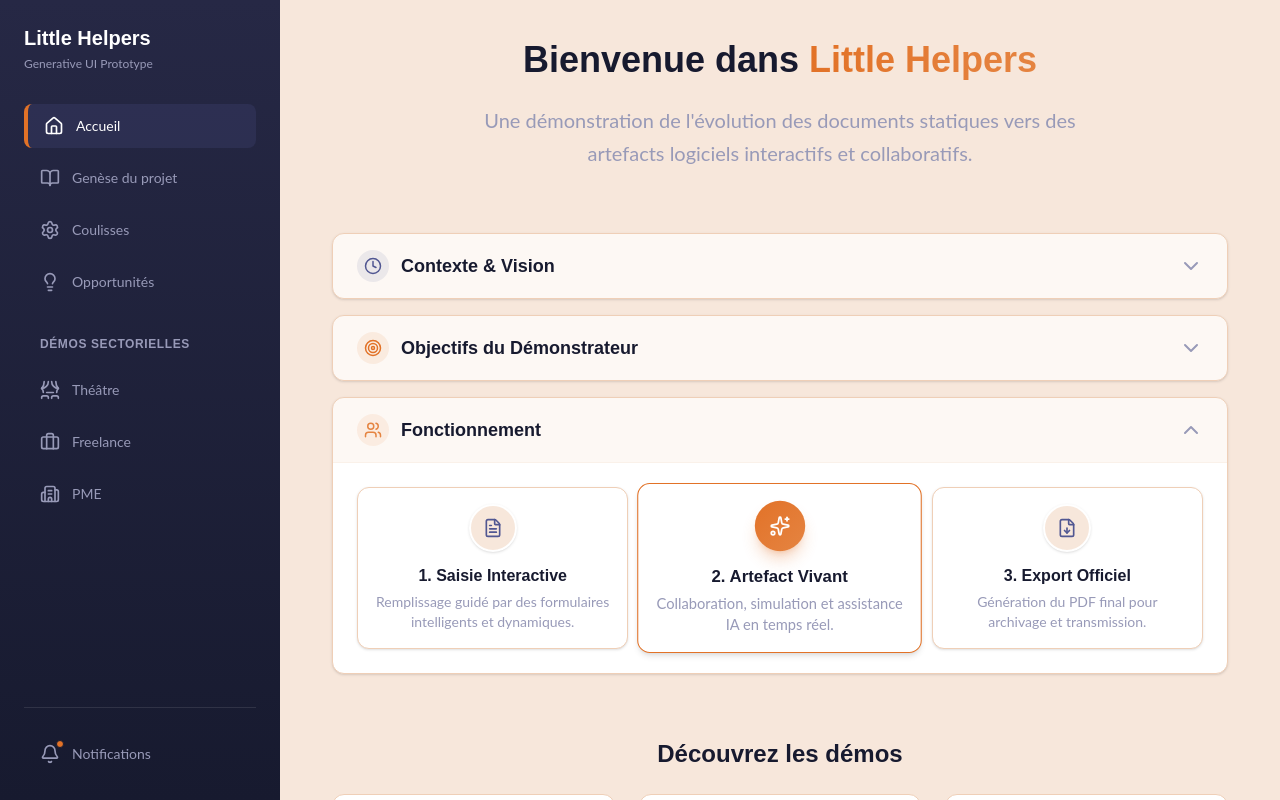
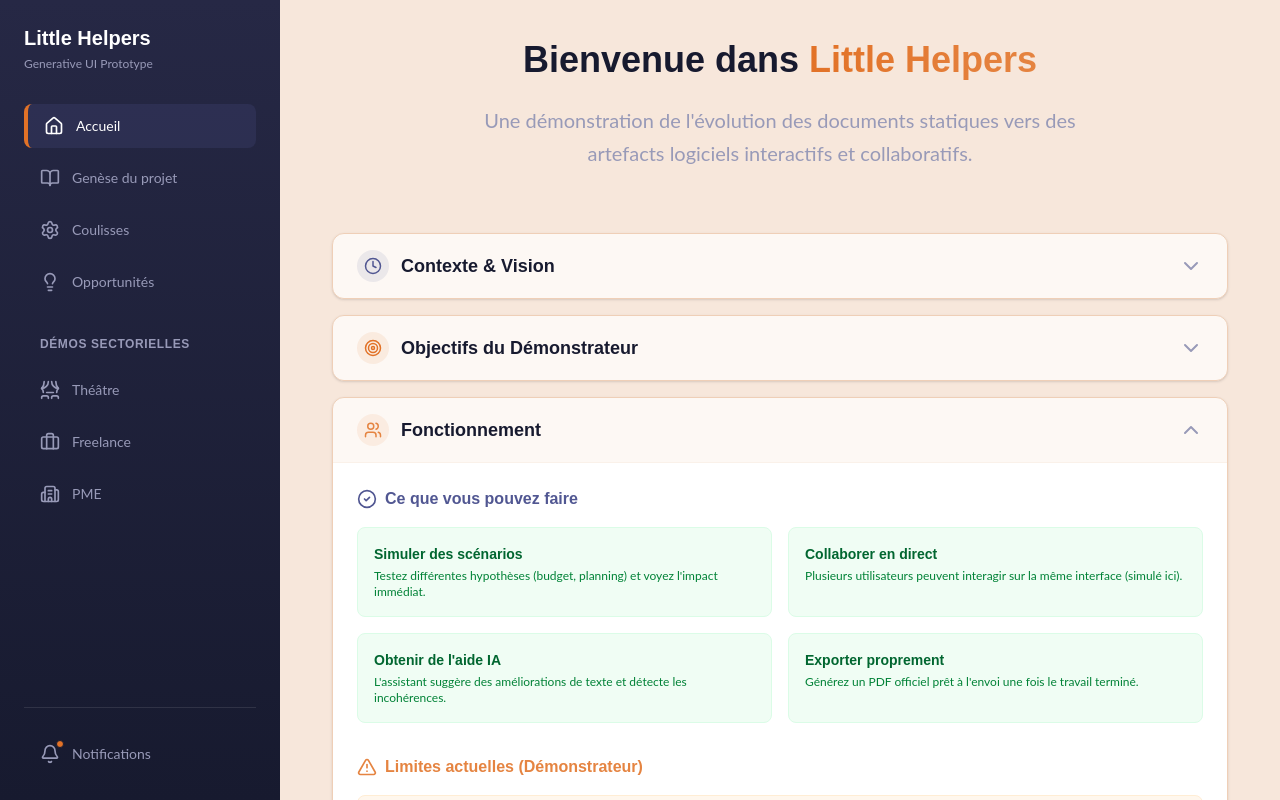
Before and after one commit to memoways/artefacts-demonstrator-app, a React (Vite) app: page / in a window 1280 px wide. Both pictures are taken after a click on the button "Fonctionnement". Shown: the top 800 px of the page. Built offline with nearby package versions, Linux system fonts and the light colour scheme.

Commit message:
feat: Refine Home page, add Genesis and Process pages

```diff
--- a/src/pages/Home.tsx
+++ b/src/pages/Home.tsx
@@ -1,5 +1,5 @@
 import { useState } from 'react';
-import { ArrowRight, FileText, Sparkles, FileDown, ChevronDown, ChevronUp, Users, Clock, Target } from 'lucide-react';
+import { ArrowRight, ChevronDown, ChevronUp, Users, Clock, Target, Settings, AlertTriangle, CheckCircle2, XCircle } from 'lucide-react';
 import { Link } from 'react-router-dom';
 
 const Home = () => {
@@ -128,36 +128,114 @@ const Home = () => {
 
                     {openSection === 'usage' && (
                         <div className="px-6 py-6 border-t border-desert-field/30 animate-in slide-in-from-top-2 duration-200">
-                            <div className="flex flex-col md:flex-row items-center justify-between gap-4 relative">
+
+                            <div className="mb-8">
+                                <h3 className="font-bold text-whale-skin mb-4 flex items-center gap-2">
+                                    <CheckCircle2 size={20} />
+                                    Ce que vous pouvez faire
+                                </h3>
+                                <div className="grid md:grid-cols-2 gap-4">
+                                    <div className="bg-green-50 p-4 rounded-lg border border-green-100">
+                                        <h4 className="font-bold text-green-800 text-sm mb-1">Simuler des scénarios</h4>
+                                        <p className="text-green-700 text-xs">Testez différentes hypothèses (budget, planning) et voyez l'impact immédiat.</p>
+                                    </div>
+                                    <div className="bg-green-50 p-4 rounded-lg border border-green-100">
+                                        <h4 className="font-bold text-green-800 text-sm mb-1">Collaborer en direct</h4>
+                                        <p className="text-green-700 text-xs">Plusieurs utilisateurs peuvent interagir sur la même interface (simulé ici).</p>
+                                    </div>
+                                    <div className="bg-green-50 p-4 rounded-lg border border-green-100">
+                                        <h4 className="font-bold text-green-800 text-sm mb-1">Obtenir de l'aide IA</h4>
+                                        <p className="text-green-700 text-xs">L'assistant suggère des améliorations de texte et détecte les incohérences.</p>
+                                    </div>
+                                    <div className="bg-green-50 p-4 rounded-lg border border-green-100">
+                                        <h4 className="font-bold text-green-800 text-sm mb-1">Exporter proprement</h4>
+                                        <p className="text-green-700 text-xs">Générez un PDF officiel prêt à l'envoi une fois le travail terminé.</p>
+                                    </div>
+                                </div>
+                            </div>
+
+                            <div>
+                                <h3 className="font-bold text-pizazz mb-4 flex items-center gap-2">
+                                    <AlertTriangle size={20} />
+                                    Limites actuelles (Démonstrateur)
+                                </h3>
+                                <div className="bg-orange-50 p-4 rounded-lg border border-orange-100">
+                                    <ul className="space-y-2 text-sm text-orange-800">
+                                        <li className="flex items-start gap-2">
+                                            <XCircle size={16} className="mt-0.5 shrink-0" />
+                                            <span>Les données ne sont pas sauvegardées (reset au rafraîchissement).</span>
+                                        </li>
+                                        <li className="flex items-start gap-2">
+                                            <XCircle size={16} className="mt-0.5 shrink-0" />
+                                            <span>L'export PDF est une simulation visuelle.</span>
+                                        </li>
+                                        <li className="flex items-start gap-2">
+                                            <XCircle size={16} className="mt-0.5 shrink-0" />
+                                            <span>L'IA est simulée (réponses pré-programmées pour la démo).</span>
+                                        </li>
+                                    </ul>
+                                </div>
+                            </div>
+                        </div>
+                    )}
+                </div>
+
+                {/* Fabrication Section (New) */}
+                <div className="bg-white rounded-xl border border-desert-field overflow-hidden shadow-sm transition-all duration-300">
+                    <button
+                        onClick={() => toggleSection('fabrication')}
+                        className="w-full px-6 py-4 flex items-center justify-between bg-coast-cream/30 hover:bg-coast-cream/50 transition-colors"
+                    >
+                        <div className="flex items-center gap-3">
+                            <div className="w-8 h-8 rounded-full bg-whale-skin/10 flex items-center justify-center text-whale-skin">
+                                <Settings size={18} />
+                            </div>
+                            <h2 className="font-headings font-bold text-lg text-dark-knight">Fabrication</h2>
+                        </div>
+                        {openSection === 'fabrication' ? <ChevronUp className="text-skyline" /> : <ChevronDown className="text-skyline" />}
+                    </button>
+
+                    {openSection === 'fabrication' && (
+                        <div className="px-6 py-6 border-t border-desert-field/30 animate-in slide-in-from-top-2 duration-200">
+                            <p className="text-dark-knight/80 mb-6 text-center">
+                                Cet artefact a été construit en <strong>4 heures</strong> grâce au "vibe coding". Voici le processus simplifié :
+                            </p>
+
+                            <div className="flex flex-col md:flex-row items-center justify-between gap-2 mb-8 relative">
                                 {/* Connecting Line */}
-                                <div className="hidden md:block absolute top-1/2 left-10 right-10 h-0.5 bg-gradient-to-r from-skyline/20 via-autumn-landscape/50 to-skyline/20 -z-10"></div>
+                                <div className="hidden md:block absolute top-1/2 left-10 right-10 h-0.5 bg-gray-200 -z-10"></div>
 
-                                {/* Step 1 */}
-                                <div className="bg-white p-4 rounded-xl border border-desert-field shadow-sm text-center w-full md:w-1/3 relative">
-                                    <div className="w-12 h-12 mx-auto bg-coast-cream rounded-full flex items-center justify-center text-whale-skin mb-3 border-2 border-white shadow-sm">
-                                        <FileText size={20} />
-                                    </div>
-                                    <h3 className="font-bold text-dark-knight mb-1">1. Saisie Interactive</h3>
-                                    <p className="text-sm text-skyline">Remplissage guidé par des formulaires intelligents et dynamiques.</p>
+                                <div className="bg-white px-3 py-2 rounded-lg border border-gray-200 text-center w-full md:w-auto">
+                                    <span className="text-xs font-bold text-skyline uppercase block mb-1">Étape 1</span>
+                                    <span className="font-bold text-dark-knight text-sm">Recherche</span>
                                 </div>
+                                <ArrowRight size={16} className="text-gray-300 rotate-90 md:rotate-0" />
 
-                                {/* Step 2 */}
-                                <div className="bg-white p-4 rounded-xl border border-autumn-landscape shadow-md text-center w-full md:w-1/3 relative transform scale-105 z-10">
-                                    <div className="w-12 h-12 mx-auto bg-gradient-to-br from-autumn-landscape to-pizazz rounded-full flex items-center justify-center text-white mb-3 shadow-lg shadow-autumn-landscape/30">
-                                        <Sparkles size={20} />
-                                    </div>
-                                    <h3 className="font-bold text-dark-knight mb-1">2. Artefact Vivant</h3>
-                                    <p className="text-sm text-skyline">Collaboration, simulation et assistance IA en temps réel.</p>
+                                <div className="bg-white px-3 py-2 rounded-lg border border-gray-200 text-center w-full md:w-auto">
+                                    <span className="text-xs font-bold text-skyline uppercase block mb-1">Étape 2</span>
+                                    <span className="font-bold text-dark-knight text-sm">Documentation</span>
                                 </div>
+                                <ArrowRight size={16} className="text-gray-300 rotate-90 md:rotate-0" />
 
-                                {/* Step 3 */}
-                                <div className="bg-white p-4 rounded-xl border border-desert-field shadow-sm text-center w-full md:w-1/3 relative">
-                                    <div className="w-12 h-12 mx-auto bg-coast-cream rounded-full flex items-center justify-center text-whale-skin mb-3 border-2 border-white shadow-sm">
-                                        <FileDown size={20} />
-                                    </div>
-                                    <h3 className="font-bold text-dark-knight mb-1">3. Export Officiel</h3>
-                                    <p className="text-sm text-skyline">Génération du PDF final pour archivage et transmission.</p>
+                                <div className="bg-white px-3 py-2 rounded-lg border border-autumn-landscape text-center w-full md:w-auto shadow-sm">
+                                    <span className="text-xs font-bold text-autumn-landscape uppercase block mb-1">Étape 3</span>
+                                    <span className="font-bold text-dark-knight text-sm">Vibe Coding (IA)</span>
                                 </div>
+                                <ArrowRight size={16} className="text-gray-300 rotate-90 md:rotate-0" />
+
+                                <div className="bg-white px-3 py-2 rounded-lg border border-gray-200 text-center w-full md:w-auto">
+                                    <span className="text-xs font-bold text-skyline uppercase block mb-1">Étape 4</span>
+                                    <span className="font-bold text-dark-knight text-sm">Déploiement</span>
+                                </div>
+                            </div>
+
+                            <div className="text-center">
+                                <Link
+                                    to="/process"
+                                    className="inline-flex items-center gap-2 px-5 py-2.5 bg-whale-skin text-white rounded-lg font-bold text-sm hover:bg-dark-knight transition-colors"
+                                >
+                                    Voir les coulisses détaillées <ArrowRight size={16} />
+                                </Link>
                             </div>
                         </div>
                     )}
```
